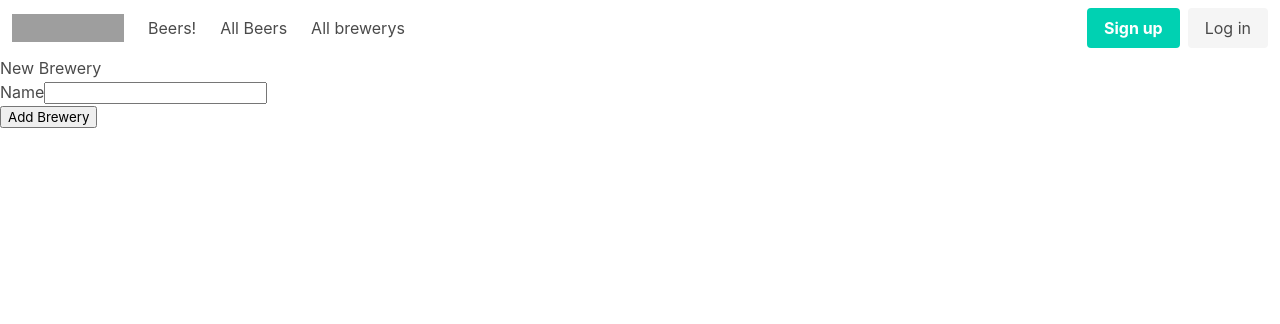
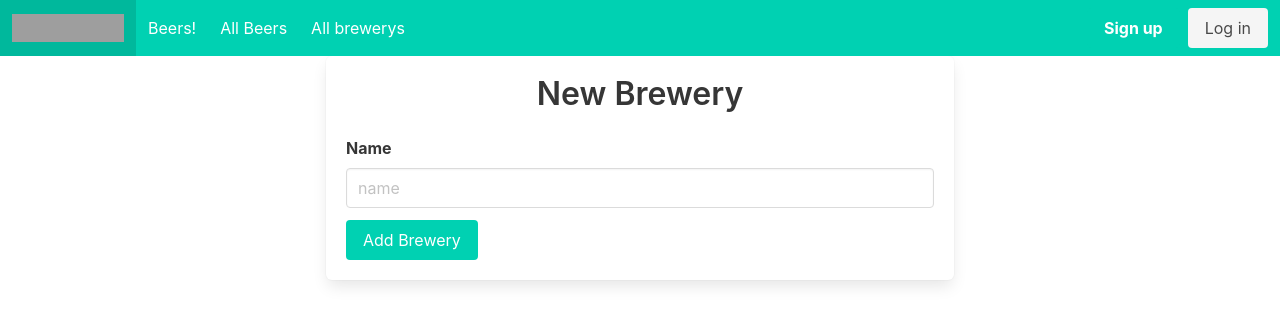
Before and after one commit to cessig/the-hoptimists2-react, a React (Create React App) app: page /brewery/new in a window 1280 px wide. Shown: the top 324 px of the page. Built offline with nearby package versions, Linux system fonts and the light colour scheme; grey boxes are pictures that could not be loaded.

Commit message:
styled new beer form and new brewery form

```diff
--- a/src/Pages/BeerList.js
+++ b/src/Pages/BeerList.js
@@ -28,7 +28,7 @@ class BeerList extends React.Component {
 		return this.state.beers.length ? (
 			<>
 				<BeersList beersArray={this.state.beers} />
-				<button className="button" onClick={this.addBeer}>
+				<button className="button is-primary" onClick={this.addBeer}>
 					{" "}
 					Add New Beer!
 				</button>
--- a/src/Pages/BreweryList.js
+++ b/src/Pages/BreweryList.js
@@ -28,7 +28,7 @@ class BreweryList extends React.Component {
 		return this.state.brewery.length ? (
 			<>
 				<Brewery data={this.state.brewery} />
-				<button className="button" onClick={this.addBrewery}>
+				<button className="button is-primary" onClick={this.addBrewery}>
 					Add new Brewery!
 				</button>
 			</>
--- a/src/Pages/NewBeer.js
+++ b/src/Pages/NewBeer.js
@@ -35,8 +35,14 @@ const NewBeer = function (props) {
 	};
 
 	return (
-		<div>
-			<h2>New Beer</h2>
+		<div className="columns is-mobile is-multiline is-centered">
+			<div className="column is-half">
+				<div className="box">
+					<div className="level">
+						<div className="level-item has-text-centered">
+							<h1 className="title is-centered">New Beer</h1>
+						</div>
+					</div>
 					<form onSubmit={handleSubmit}>
 						<div className="field">
 							<label className="label" htmlFor="name">
@@ -52,23 +58,35 @@ const NewBeer = function (props) {
 								/>
 							</div>
 						</div>
-				<div className="form-input">
-					<label htmlFor="Style">Style</label>
+						<div className="field">
+							<label className="label" htmlFor="Style">
+								Style
+							</label>
+							<div className="control">
 								<input
+									className="input"
+									placeholder="Style"
 									type="text"
 									name="style"
 									onChange={(e) => setStyleInput(e.target.value)}
 									value={styleInput}
 								/>
 							</div>
-				<div className="form-input">
-					<label htmlFor="Notes">Notes</label>
+						</div>
+						<div className="field">
+							<label className="label" htmlFor="Notes">
+								Notes
+							</label>
+							<div className="control">
 								<input
+									className="input"
+									placeHolder="style"
 									type="text"
 									name="notes"
 									onChange={(e) => setNotesInput(e.target.value)}
 									value={notesInput}
 								/>
+							</div>
 						</div>
 						<div className="field">
 							<label className="label" htmlFor="Rating">
@@ -81,7 +99,9 @@ const NewBeer = function (props) {
 										onChange={(e) => setRatingInput(e.target.value)}
 									>
 										{[1, 2, 3, 4, 5, 6, 7, 8, 9, 10].map((ratingNumber) => {
-									return <option value={ratingNumber}>{ratingNumber}</option>;
+											return (
+												<option value={ratingNumber}>{ratingNumber}</option>
+											);
 										})}
 									</select>
 								</div>
@@ -98,15 +118,23 @@ const NewBeer = function (props) {
 										onChange={(e) => setBreweryInput(e.target.value)}
 									>
 										{brewerys.map((brewery) => {
-									return <option value={brewery._id}>{brewery.name}</option>;
+											return (
+												<option value={brewery._id}>{brewery.name}</option>
+											);
 										})}
 									</select>
 								</div>
 							</div>
 						</div>
 
-				<input type="submit" value="Add Beer" />
+						<input
+							className="button is-primary"
+							type="submit"
+							value="Add Beer"
+						/>
 					</form>
+				</div>
+			</div>
 		</div>
 	);
 };
--- a/src/Pages/NewBrewery.js
+++ b/src/Pages/NewBrewery.js
@@ -14,21 +14,39 @@ const NewBrewery = function (props) {
 	};
 
 	return (
-		<div>
-			<h2>New Brewery</h2>
+		<div className="columns is-mobile is-multiline is-centered">
+			<div className="column is-half">
+				<div className="box">
+					<div className="level">
+						<div className="level-item has-text-centered">
+							<h1 className="title is-centered">New Brewery</h1>
+						</div>
+					</div>
 					<form onSubmit={handleSubmit}>
-				<div className="form-input">
-					<label htmlFor="name">Name</label>
+						<div className="field">
+							<label className="label" htmlFor="name">
+								Name
+							</label>
+							<div className="control">
 								<input
+									placeholder="name"
+									className="input"
 									type="text"
 									name="name"
 									onChange={(e) => setNameInput(e.target.value)}
 									value={nameInput}
 								/>
 							</div>
+						</div>
 
-				<input type="submit" value="Add Brewery" />
+						<input
+							className="button is-primary"
+							type="submit"
+							value="Add Brewery"
+						/>
 					</form>
+				</div>
+			</div>
 		</div>
 	);
 };
--- a/src/components/Header/Header.js
+++ b/src/components/Header/Header.js
@@ -6,15 +6,19 @@ import "./Header.css";
 const Header = (props) => {
 	return (
 		<>
-			<nav className="navbar" role="navigation" aria-label="main navigation">
+			<nav
+				className="navbar is-primary"
+				role="navigation"
+				aria-label="main navigation"
+			>
 				<div className="navbar-brand">
-					<a className="navbar-item" href="https://bulma.io">
+					<NavLink className="navbar-item" to="/">
 						<img
 							src="https://bulma.io/images/bulma-logo.png"
 							width="112"
 							height="28"
 						/>
-					</a>
+					</NavLink>
 
 					<a
 						role="button"
```
Lines whose indentation alone changed are shown as unchanged.
